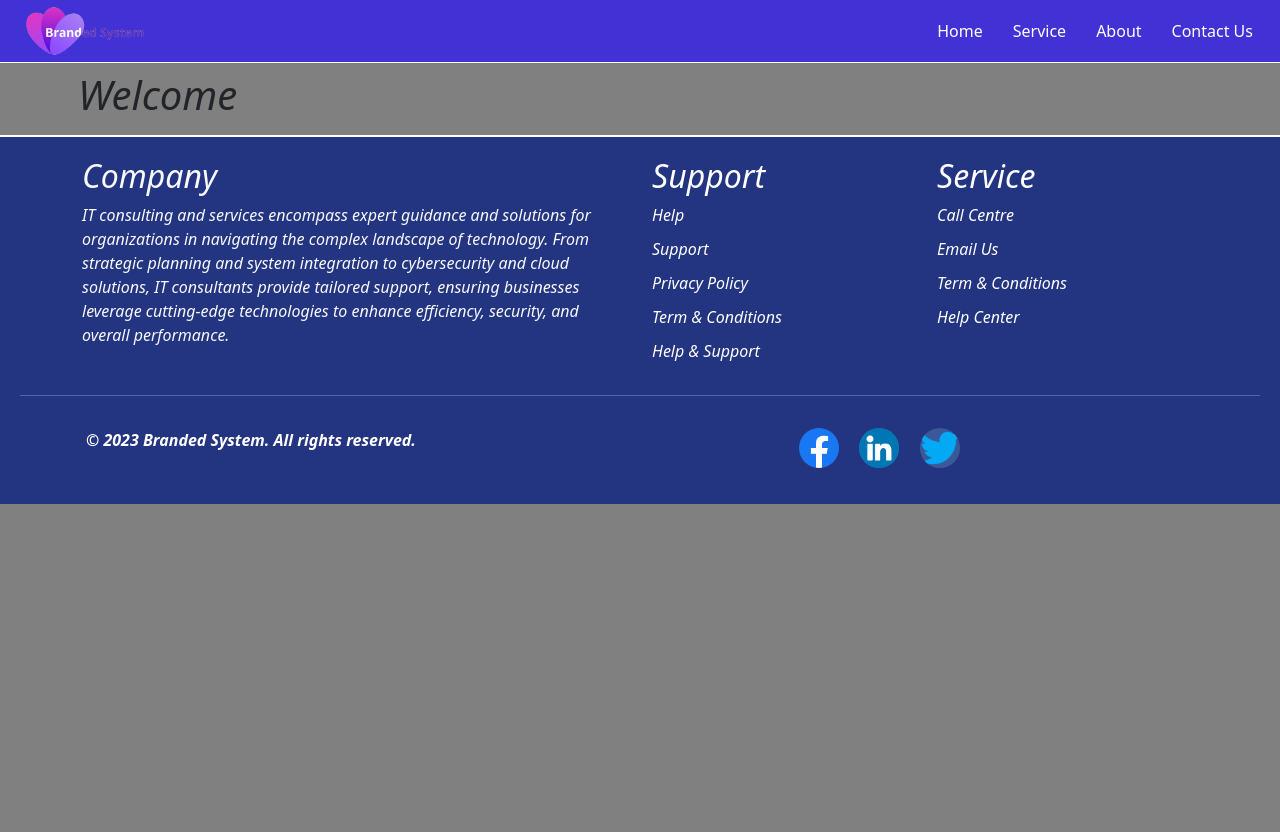
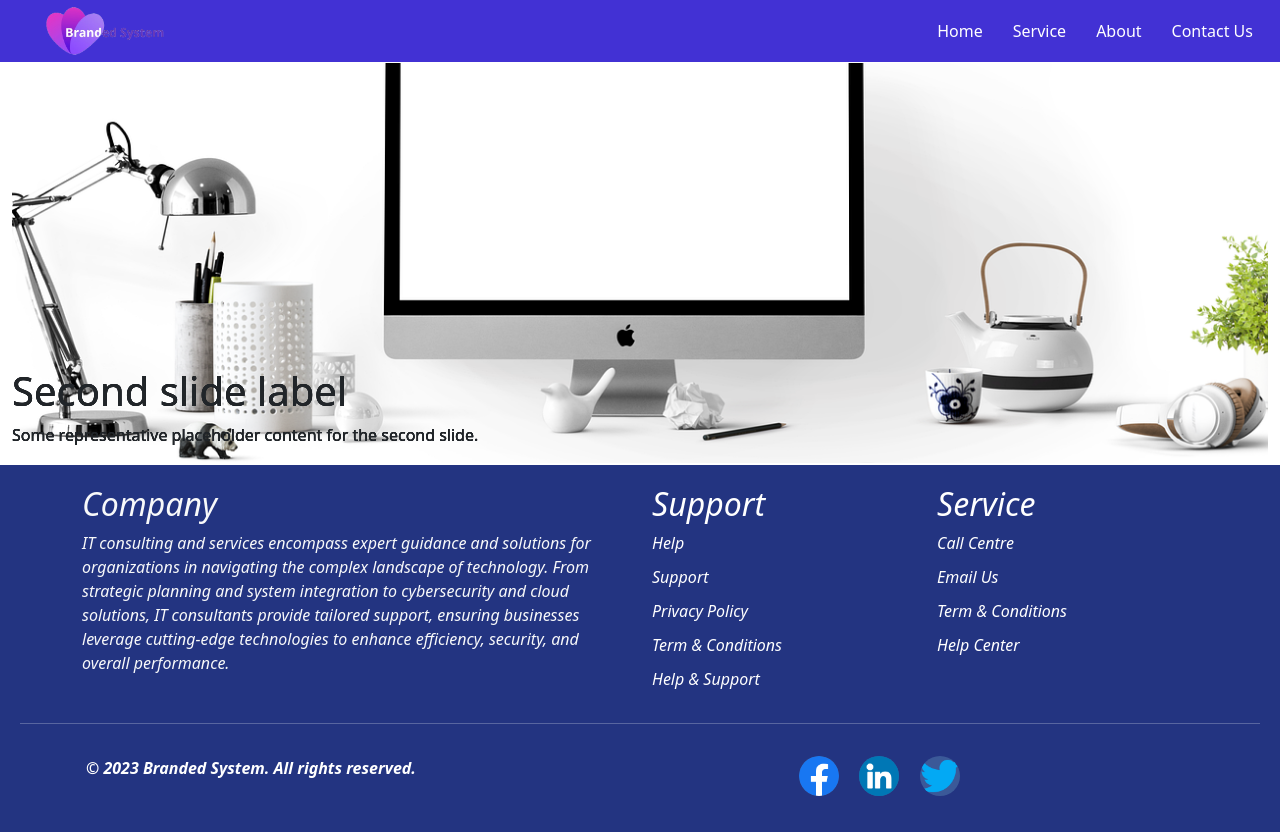
Before and after one commit to brandedsystem/Site, a Django app: page / in a window 1280 px wide. Before the commit the page ends 504 px from the top, so only its background shows below. Run offline with Django 5.2, Linux system fonts and the light colour scheme.

Commit message:
add product and banner

```diff
--- a/Main/urls.py
+++ b/Main/urls.py
@@ -5,4 +5,5 @@ urlpatterns = [
         path('', views.index, name="index"),
         path('contact/', views.contact_us, name='contact_us'),
         path('about/', views.about_us, name="about"),
+        path('product/', views.product, name="product"),
 ]
--- a/Main/views.py
+++ b/Main/views.py
@@ -10,5 +10,5 @@ def contact_us(request):
 def about_us(request):
     return render(request, "about.html")
 
-def service(request):
-    return render(request, "service.html")
+def product(request):
+    return render(request, "product.html")
--- a/Templates/header.html
+++ b/Templates/header.html
@@ -8,47 +8,29 @@
     <link rel="stylesheet" type="text/css" href="{% static 'css/main.css' %}">
     <link rel="stylesheet" type="text/css" href="{% static 'css/contactus.css' %}">
     <link rel="stylesheet" type="text/css" hred="{% static 'css/about.css' %}">
-    <link rel="stylesheet" type="text/css" hred="{% static 'css/index.css' %}">
+    <link rel="stylesheet" type="text/css" hred="{% static '/css/index.css' %}">
     <script src"{% static 'css/script.js' %}"></script>
-    <link href="https://cdn.jsdelivr.net/npm/bootstrap@5.3.2/dist/css/bootstrap.min.css" rel="stylesheet" >
-
+    <link href="https://cdn.jsdelivr.net/npm/bootstrap@5.0.2/dist/css/bootstrap.min.css" rel="stylesheet" integrity="sha384-EVSTQN3/azprG1Anm3QDgpJLIm9Nao0Yz1ztcQTwFspd3yD65VohhpuuCOmLASjC" crossorigin="anonymous">
 
     <title>Branded System</title>
 </head>
 
-<body style="background-color: gray;">
+<body>
 
-    <header class="container-fluid  header-contain">
+    <header class="container-fluid header-contain">
         <div class="row">
-            <div class="col-lg-2">
+            <div class="col-lg-2 col-md-4 col-12 text-center ">
                 <img src="{% static 'Images/BrandedSystem.png' %}" class="logo img-fluid" alt="Logo">
             </div>
-            <div class="col-lg-10 d-flex justify-content-end">
+            <div class="col-lg-10 col-md-8 col-12 d-flex justify-content-md-end justify-content-center">
                 <nav class="navbar">
                     <ul>
                         <li><a href="{% url 'index' %}">Home</a></li>
-                        <li><a href="#">Service</a></li>
-                        <li><a href="{% url "about" %}">About</a></li>
+                        <li><a href="{% url 'product' %}">Service</a></li>
+                        <li><a href="{% url 'about' %}">About</a></li>
                         <li><a href="{% url 'contact_us' %}">Contact Us</a></li>
                     </ul>
                 </nav>
             </div>
         </div>
     </header>
-
-         <!--
-        <div class="logo-div">
-            <img src="{% static 'Images/BrandedSystem.png' %}" class="logo" alt="Your Logo">
-
-        </div>
-        <nav>
-            <ul>
-                <li><a href="{% url 'index' %}">Home</a></li>
-                <li><a href="#">Service</a></li>
-                <li><a href="{% url "about" %}">About</a></li>
-                <li><a href="{% url 'contact_us' %}">Contact Us</a></li>
-            </ul>
-
-        </nav>-->
-
-    </header>
--- a/Templates/index.html
+++ b/Templates/index.html
@@ -1,69 +1,82 @@
 {% load static %}
 {% include "header.html" %}
 
+<div class="banner-section">
     <div class="container-fluid">
-    <div class="container ">
         <div class="row">
-            <div class="col-lg-4 p-2">
-                <h1 class="wlc-heading">Welcome</h1>
+            <div id="carouselExampleCaptions" class="carousel slide" data-bs-ride="carousel">
+                <div class="carousel-inner">
+                    <div class="carousel-item active banner-image">
+                      <img src="{% static 'Images/apple-pc.jpg' %}" class="d-block w-100 banner-img1" alt=" Apple Pc">
                     </div>
-    <!--    <div class="col-lg-8">
-                <div class="form col-8 mx-auto">
-                    <div id="login-form" class="loginForm">
-                        <h2>Login</h2>
-                        <form id="login-form">
-
-                            <div class="mb-3">
-                                <label for="username" class="form-label">Username:</label>
-                                <input type="text" class="form-control" id="username" name="username" required>
+                    <div class="banner-contain">
+                      <h1>Second slide label</h1>
+                      <p class="p1">Some representative placeholder content for the second slide.</p>
                     </div>
-
-                            <div class="mb-3">
-                                <label for="password" class="form-label">Password:</label>
-                                <input type="password" class="form-control" id="password" name="password" required>
+                    <div class="carousel-item banner-image">
+                      <img src="{% static 'Images/macbook-pc.jpg' %}" class="d-block w-100 banner-img1" alt=" Apple Pc">
                     </div>
-
-                            <button type="button" class="btn btn-primary" onclick="login()">Login</button>
-                        </form>
-
-                        <p class="mt-3">Don't have an account? <a href="#" onclick="toggleForm()">Register</a></p>
+                    <div class="banner-contain">
+                      <h1>Second slide label</h1>
+                      <p class="p1">Some representative placeholder content for the second slide.</p>
                     </div>
-
-                    <div id="register-form" class="registerForm">
-                        <h2>Register</h2>
-                        <form id="register-form">
-
-                            <div class="mb-2">
-                                <label for="fullName" class="form-label">Full Name :</label>
-                                <input type="text" class="form-control" id="fullName" name="fullName" required>
+                    <div class="carousel-item banner-image">
+                      <img src="{% static 'Images/laptop.jpg' %}" class="d-block w-100 banner-img1" alt=" Apple Pc">
                     </div>
-                            <div class="mb-3">
-                                <label for="email" class="form-label">Email :</label>
-                                <input type="text" class="form-control" id="email" name="email" required>
+                    <div class="banner-contain">
+                      <h1>Second slide label</h1>
+                      <p class="p1">Some representative placeholder content for the second slide.</p>
                     </div>
-                            <div class="mb-3">
-                                <label for="mobileNo" class="form-label">Mobile No :</label>
-                                <input type="text" class="form-control" id="mobileNo" name="mobileNo" required>
+                    <div class="carousel-item banner-image">
+                      <img src="{% static 'Images/moniter-pc.jpg' %}" class="d-block w-100 banner-img1" alt=" Apple Pc">
                     </div>
-                            <div class="mb-3">
-                                <label for="newPassword" class="form-label">Password:</label>
-                                <input type="password" class="form-control" id="newPassword" name="newPassword" required>
-                            </div>
-                            <div class="mb-3">
-                                <label for="comfirmPassword" class="form-label">Comfirm Password:</label>
-                                <input type="password" class="form-control" id="comfirmPassword" name="comfirmPassword" required>
-                            </div>
-
-                            <button type="button" class="btn btn-primary" onclick="register()">Register</button>
-                        </form>
-
-                        <p class="mt-3">Already have an account? <a href="#" onclick="toggleForm()">Login</a></p>
-                    </div>
-
-                </div>
-            </div>-->
+                    <div class="banner-contain">
+                      <h1>Second slide label</h1>
+                      <p class="p1">Some representative placeholder content for the second slide.</p>
                     </div>
                 </div>
             </div>
+        </div>
+    </div>
+</div>
+<!--
+<div id="carouselExampleCaptions" class="carousel slide" data-bs-ride="carousel">
+    <div class="carousel-indicators">
+      <button type="button" data-bs-target="#carouselExampleCaptions" data-bs-slide-to="0" class=" aria-current="true" aria-label="Slide 1"></button>
+      <button type="button" data-bs-target="#carouselExampleCaptions" data-bs-slide-to="1" aria-label="Slide 2"></button>
+      <button type="button" data-bs-target="#carouselExampleCaptions" data-bs-slide-to="2" aria-label="Slide 3"></button>
+    </div>
+    <div class="carousel-inner">
+      <div class="carousel-item">
+        <img src="..." class="d-block w-100" alt="...">
+        <div class="carousel-caption d-none d-md-block">
+          <h5>First slide label</h5>
+          <p>Some representative placeholder content for the first slide.</p>
+        </div>
+      </div>
+      <div class="carousel-item">
+        <img src="..." class="d-block w-100" alt="...">
+        <div class="carousel-caption d-none d-md-block">
+          <h5>Second slide label</h5>
+          <p>Some representative placeholder content for the second slide.</p>
+        </div>
+      </div>
+      <div class="carousel-item">
+        <img src="..." class="d-block w-100" alt="...">
+        <div class="carousel-caption d-none d-md-block">
+          <h5>Third slide label</h5>
+          <p>Some representative placeholder content for the third slide.</p>
+        </div>
+      </div>
+    </div>
+    <button class="carousel-control-prev" type="button" data-bs-target="#carouselExampleCaptions" data-bs-slide="prev">
+      <span class="carousel-control-prev-icon" aria-hidden="true"></span>
+      <span class="visually-hidden">Previous</span>
+    </button>
+    <button class="carousel-control-next" type="button" data-bs-target="#carouselExampleCaptions" data-bs-slide="next">
+      <span class="carousel-control-next-icon" aria-hidden="true"></span>
+      <span class="visually-hidden">Next</span>
+    </button>
+  </div> -->
 
 {% include "footer.html" %}
--- a/static/css/contactus.css
+++ b/static/css/contactus.css
@@ -4,14 +4,11 @@ body .form-control {
 
 }
 
-
-
 .Heading {
     margin-top: 10px;
     text-align: center;
     padding: 10px;
     font-style: italic;
-
     font-size: xx-large;
     color: white;
 
--- /dev/null
+++ b/static/css/index.css
@@ -0,0 +1,5 @@
+.banner-section {
+    width: 100%;
+    height: 400px;
+    background-color: #233481;
+}
--- a/static/css/main.css
+++ b/static/css/main.css
@@ -7,7 +7,7 @@
 
 
 .logo {
-  height: 70px;
+  top: 50px;
   width: 150px;
 
 }
@@ -76,30 +76,35 @@ h1.wlc-heading {
 }
 
 
-/* -----------------------UserForms---------------------------*/
+/* -----------------------Home---------------------------*/
 
-.form {
-  padding: 10px;
+.banner-image {
+  width: 100%;
+  height: 400px;
+  overflow: hidden;
+  position: relative;
+  z-index: -1;
+}
 
+.banner-img1 {
+  width: 100%;
+  height: 100%;
+  object-position: center;
+  object-fit: cover;
 
 }
-
-.form h2 {
-  color: white;
+.banner-contain {
+  display: block;
+  left: 0px;
+  bottom: 0px;
+  font: italic;
+  position: absolute;
 }
-
-
-
-.loginForm {
-  display: none;
-}
-
 
 /* -----------------------Footer---------------------------*/
 
 footer {
   background-color: #233481;
-
   padding: 20px;
   border-top: 2px solid white;
 
```
Also changed, not shown: Templates/product.html (added, +12 -0 lines), static/Images/apple-pc.jpg (added), static/Images/digitization.jpg (added), static/Images/entrepreneur.jpg (added), static/Images/geometric.png (added), static/Images/laptop.jpg (added), static/Images/macbook.jpg (added), static/Images/monitor.jpg (added). Lines whose indentation alone changed are shown as unchanged.
